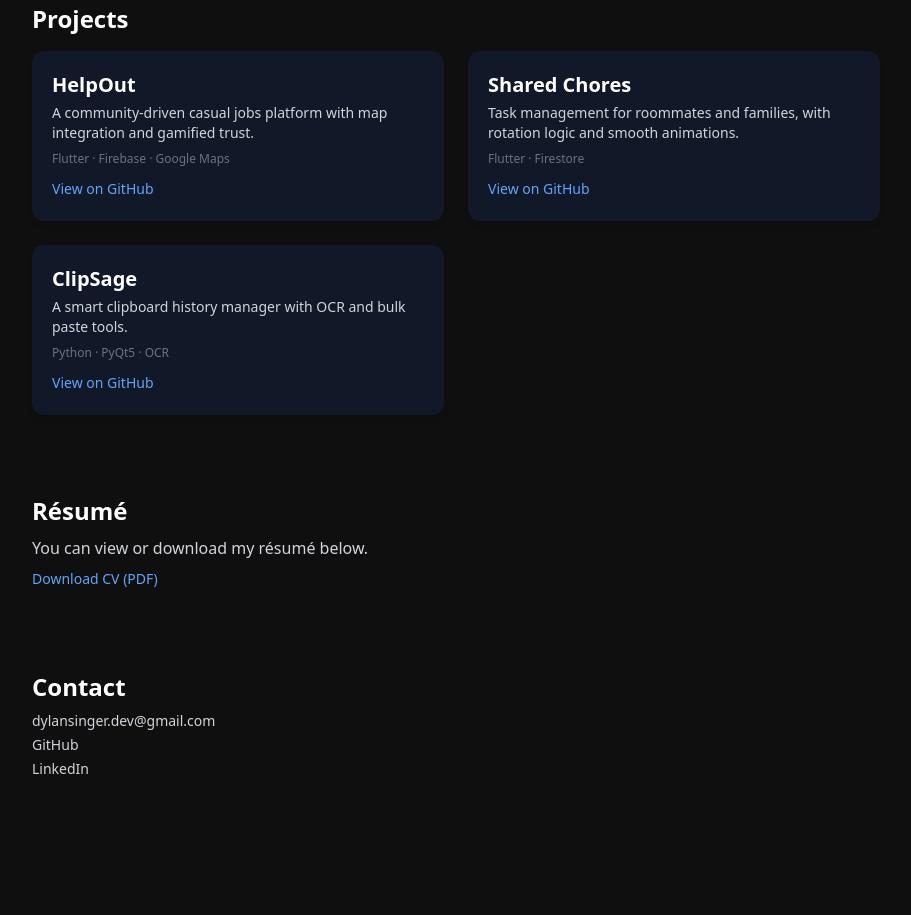
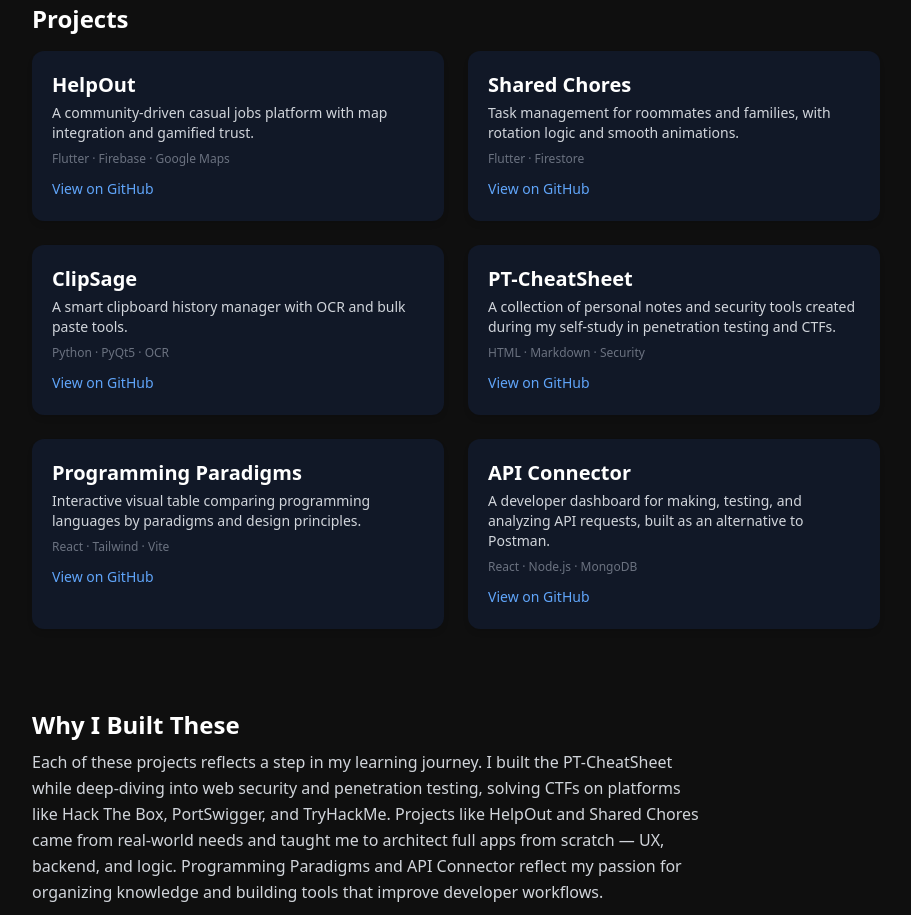
Before and after one commit to DylansGit/dylan-portfolio, a plain HTML site: page index.html in a window 1280 px wide. Shown: the part 485-1400 px from the top of the page, without its empty margins (184-1095 px from the left). Before the commit the page ends 1328 px from the top, so only its background shows below. Drawn offline with nearby package versions, Linux system fonts and the light colour scheme.

Commit message:
Update index.html

```diff
--- a/index.html
+++ b/index.html
@@ -52,36 +52,70 @@
       <section id="projects" class="animate-fade">
         <h2 class="text-2xl font-semibold mb-4">Projects</h2>
         <div class="grid gap-6 sm:grid-cols-2">
-          <!-- Project Card 1 -->
+
           <div class="bg-gray-900 p-5 rounded-xl shadow-md hover:scale-[1.02] transition">
             <h3 class="text-xl font-bold">HelpOut</h3>
             <p class="text-gray-300 text-sm mt-1">
               A community-driven casual jobs platform with map integration and gamified trust.
             </p>
             <p class="text-xs text-gray-500 mt-2">Flutter · Firebase · Google Maps</p>
-            <a href="https://github.com/dylansinger/helpout" target="_blank" class="text-blue-400 text-sm mt-3 inline-block hover:underline">View on GitHub</a>
+            <a href="https://github.com/DylansGit/helpout" target="_blank" class="text-blue-400 text-sm mt-3 inline-block hover:underline">View on GitHub</a>
           </div>
 
-          <!-- Project Card 2 -->
           <div class="bg-gray-900 p-5 rounded-xl shadow-md hover:scale-[1.02] transition">
             <h3 class="text-xl font-bold">Shared Chores</h3>
             <p class="text-gray-300 text-sm mt-1">
               Task management for roommates and families, with rotation logic and smooth animations.
             </p>
             <p class="text-xs text-gray-500 mt-2">Flutter · Firestore</p>
-            <a href="https://github.com/dylansinger/shared-chores" target="_blank" class="text-blue-400 text-sm mt-3 inline-block hover:underline">View on GitHub</a>
+            <a href="https://github.com/DylansGit/shared-chores" target="_blank" class="text-blue-400 text-sm mt-3 inline-block hover:underline">View on GitHub</a>
           </div>
 
-          <!-- Project Card 3 -->
           <div class="bg-gray-900 p-5 rounded-xl shadow-md hover:scale-[1.02] transition">
             <h3 class="text-xl font-bold">ClipSage</h3>
             <p class="text-gray-300 text-sm mt-1">
               A smart clipboard history manager with OCR and bulk paste tools.
             </p>
             <p class="text-xs text-gray-500 mt-2">Python · PyQt5 · OCR</p>
-            <a href="https://github.com/dylansinger/clipsage" target="_blank" class="text-blue-400 text-sm mt-3 inline-block hover:underline">View on GitHub</a>
+            <a href="https://github.com/DylansGit/clipsage" target="_blank" class="text-blue-400 text-sm mt-3 inline-block hover:underline">View on GitHub</a>
           </div>
+
+          <div class="bg-gray-900 p-5 rounded-xl shadow-md hover:scale-[1.02] transition">
+            <h3 class="text-xl font-bold">PT-CheatSheet</h3>
+            <p class="text-gray-300 text-sm mt-1">
+              A collection of personal notes and security tools created during my self-study in penetration testing and CTFs.
+            </p>
+            <p class="text-xs text-gray-500 mt-2">HTML · Markdown · Security</p>
+            <a href="https://github.com/DylansGit/pt-cheatsheet" target="_blank" class="text-blue-400 text-sm mt-3 inline-block hover:underline">View on GitHub</a>
+          </div>
+
+          <div class="bg-gray-900 p-5 rounded-xl shadow-md hover:scale-[1.02] transition">
+            <h3 class="text-xl font-bold">Programming Paradigms</h3>
+            <p class="text-gray-300 text-sm mt-1">
+              Interactive visual table comparing programming languages by paradigms and design principles.
+            </p>
+            <p class="text-xs text-gray-500 mt-2">React · Tailwind · Vite</p>
+            <a href="https://github.com/DylansGit/programming-paradigms-table" target="_blank" class="text-blue-400 text-sm mt-3 inline-block hover:underline">View on GitHub</a>
+          </div>
+
+          <div class="bg-gray-900 p-5 rounded-xl shadow-md hover:scale-[1.02] transition">
+            <h3 class="text-xl font-bold">API Connector</h3>
+            <p class="text-gray-300 text-sm mt-1">
+              A developer dashboard for making, testing, and analyzing API requests, built as an alternative to Postman.
+            </p>
+            <p class="text-xs text-gray-500 mt-2">React · Node.js · MongoDB</p>
+            <a href="https://github.com/DylansGit/api-connector-dashboard" target="_blank" class="text-blue-400 text-sm mt-3 inline-block hover:underline">View on GitHub</a>
+          </div>
+
         </div>
+      </section>
+
+      <!-- Tech Journey -->
+      <section id="journey" class="animate-fade">
+        <h2 class="text-2xl font-semibold mb-2">Why I Built These</h2>
+        <p class="text-gray-300 max-w-2xl">
+          Each of these projects reflects a step in my learning journey. I built the PT-CheatSheet while deep-diving into web security and penetration testing, solving CTFs on platforms like Hack The Box, PortSwigger, and TryHackMe. Projects like HelpOut and Shared Chores came from real-world needs and taught me to architect full apps from scratch — UX, backend, and logic. Programming Paradigms and API Connector reflect my passion for organizing knowledge and building tools that improve developer workflows.
+        </p>
       </section>
 
       <!-- Resume -->
@@ -97,9 +131,9 @@
       <section id="contact" class="animate-fade">
         <h2 class="text-2xl font-semibold mb-2">Contact</h2>
         <ul class="space-y-1 text-gray-300 text-sm">
-          <li><a href="mailto:dylansinger.dev@gmail.com" class="hover:text-blue-400">dylansinger.dev@gmail.com</a></li>
-          <li><a href="https://github.com/dylansinger" target="_blank" class="hover:text-blue-400">GitHub</a></li>
-          <li><a href="https://linkedin.com/in/dylansinger" target="_blank" class="hover:text-blue-400">LinkedIn</a></li>
+          <li><a href="mailto:dylans12693@gmail.com" class="hover:text-blue-400">dylans12693@gmail.com</a></li>
+          <li><a href="https://github.com/DylansGit" target="_blank" class="hover:text-blue-400">GitHub</a></li>
+          <li><a href="https://www.linkedin.com/in/dylan-singer-page" target="_blank" class="hover:text-blue-400">LinkedIn</a></li>
         </ul>
       </section>
     </main>
```
